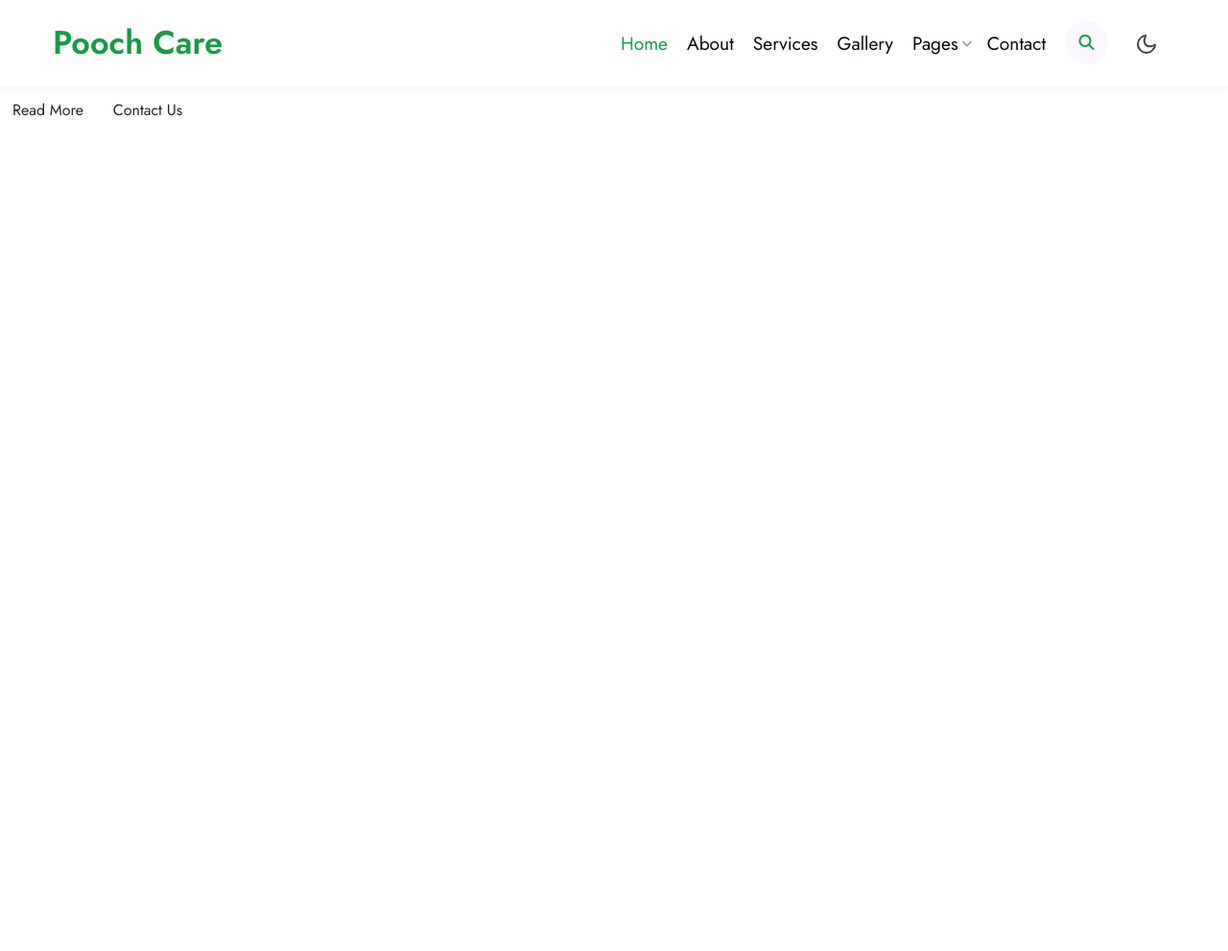
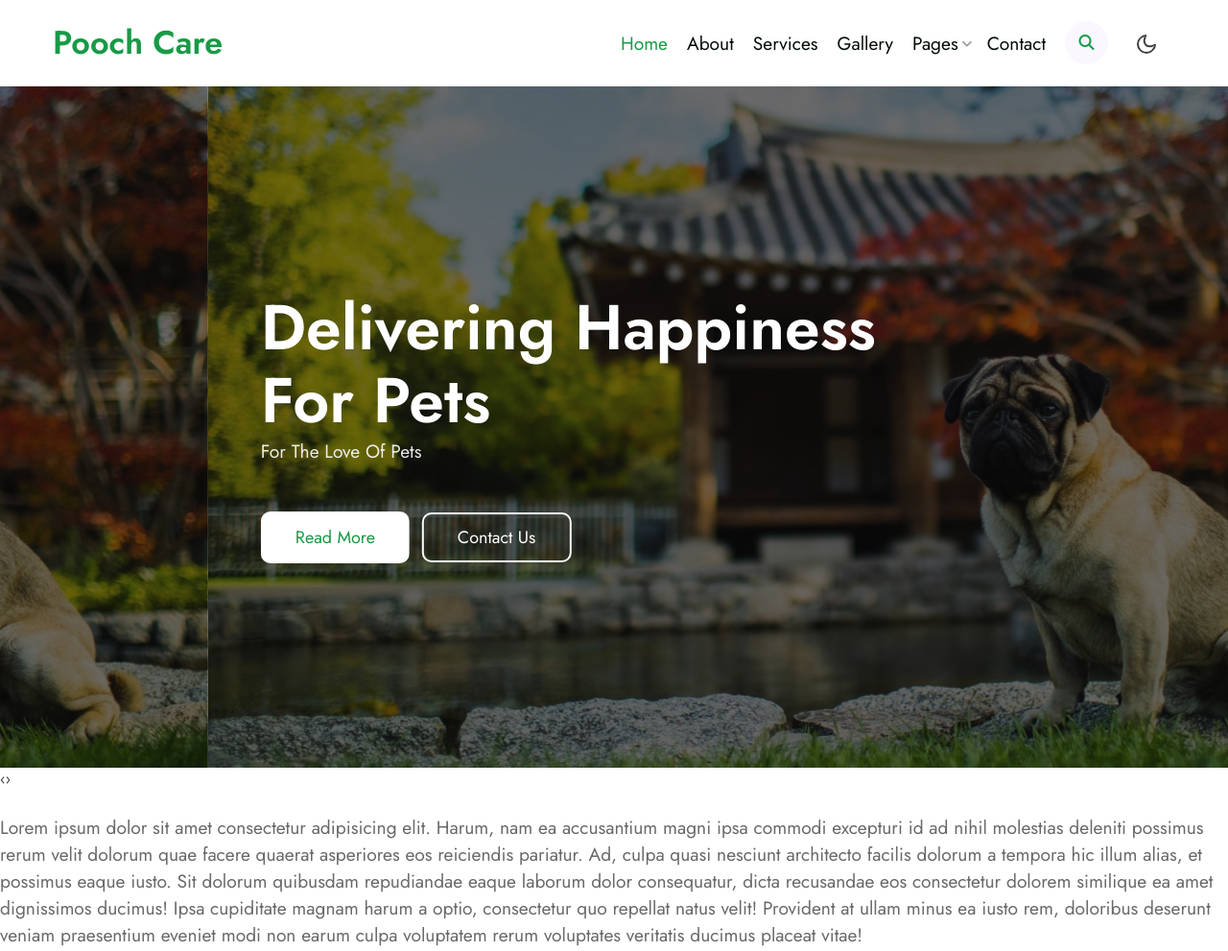
Before and after one commit to Tung2709/Poochcare, a plain HTML site: page index.html in a window 1280 px wide. Shown: the whole page at 96% size. Before the commit the page ends 800 px from the top, so only its background shows below. Drawn offline with nearby package versions, Linux system fonts and the light colour scheme.

Commit message:
add img, update carousel and css of index

```diff
--- a/css/index.css
+++ b/css/index.css
@@ -13,6 +13,16 @@ body {
   font-weight: 400;
   margin: 0 0 1.5em;
   text-align: left;
+}
+
+h1,
+h2,
+h3,
+h4,
+h5,
+h6 {
+  padding: 0;
+  margin: 0;
 }
 
 .container {
@@ -32,6 +42,75 @@ body {
   z-index: 1033;
 }
 
+/* Title */
+.h3title {
+  font-size: 40px;
+  font-weight: 600;
+  line-height: 48px;
+  text-transform: capitalize;
+}
+
+.h6Title {
+  font-size: 18px;
+  font-weight: 400;
+  text-transform: uppercase;
+  line-height: 2em;
+  letter-spacing: 1px;
+  color: #f53626;
+}
+
+/* Paragraph */
+p {
+  font-size: 1.2em;
+  line-height: 28px;
+  color: #696969;
+  margin: 0;
+  padding: 0;
+  font-family: "Jost", sans-serif;
+}
+
+/* BUTTON READ MORE */
+a.read {
+  font-size: 17px;
+  padding: 0;
+  border-bottom: 2px solid #189a46;
+  color: #000c04;
+  transition: 0.3s ease-in-out;
+  font-weight: 600;
+  border-radius: 0;
+  margin-top: 20px;
+  display: inline-block;
+  text-transform: capitalize;
+}
+
+.btn-white {
+  padding: 12px 35px;
+  font-size: 18px;
+  line-height: 28px;
+  text-transform: capitalize;
+  font-weight: 400;
+  transition: 0.3s ease-in;
+  border-radius: 10px;
+  background-color: #fff;
+  color: #189a46;
+}
+
+.btn-style {
+  padding: 12px 35px;
+  font-size: 18px;
+  line-height: 28px;
+  text-transform: capitalize;
+  font-weight: 400;
+  transition: 0.3s ease-in;
+  border-radius: 10px;
+}
+
+.border-btn {
+  border: 2px solid #fff;
+  color: #fff;
+  padding: 10px 35px;
+}
+
 /* HEADER */
 header.mainHeader {
   /* width: 1349px; */
@@ -44,11 +123,9 @@ header.mainHeader {
   transition: all 0.5s ease;
 }
 
-.dark header.mainHeader{
+.dark header.mainHeader {
   background-color: black;
 }
-
-
 
 nav ul li {
   display: inline-block;
@@ -85,7 +162,7 @@ nav ul li {
   transition: all 0.5s ease;
 }
 
-.dark .navbar-expand-lg .navbar-nav .nav-link{
+.dark .navbar-expand-lg .navbar-nav .nav-link {
   color: #dddddd;
 }
 
@@ -234,15 +311,15 @@ ul .navSearch:hover a.searchIcon {
   border-right: none;
 }
 
-.searchPopup form input:focus{
+.searchPopup form input:focus {
   outline: none;
 }
 
-.searchPopup form button{
+.searchPopup form button {
   font-size: 17px;
   line-height: 28px;
   text-align: center;
-  color: #F5F9FC;
+  color: #f5f9fc;
   font-weight: 500;
   border: none;
   background: #189a46;
@@ -252,11 +329,11 @@ ul .navSearch:hover a.searchIcon {
   border-top-right-radius: 6px;
 }
 
-.searchPopup form button:hover{
+.searchPopup form button:hover {
   opacity: 0.8;
 }
 
-.searchPopup form .close{
+.searchPopup form .close {
   position: absolute;
   right: 20px;
   top: -50px;
@@ -267,7 +344,7 @@ ul .navSearch:hover a.searchIcon {
   opacity: 0.7;
 }
 
-.close{
+.close {
   float: right;
   font-weight: 700;
   line-height: 1;
@@ -301,7 +378,14 @@ ul .navSearch:hover a.searchIcon {
   position: relative;
   transform: scale(var(--ggs, 1));
   height: 24px;
-  background: linear-gradient(180deg, currentColor 4px, transparent 0) no-repeat 5px -6px/2px 6px, linear-gradient(180deg, currentColor 4px, transparent 0) no-repeat 5px 14px/2px 6px, linear-gradient(180deg, currentColor 4px, transparent 0) no-repeat -8px 5px/6px 2px, linear-gradient(180deg, currentColor 4px, transparent 0) no-repeat 14px 5px/6px 2px;
+  background: linear-gradient(180deg, currentColor 4px, transparent 0) no-repeat
+      5px -6px/2px 6px,
+    linear-gradient(180deg, currentColor 4px, transparent 0) no-repeat 5px 14px/2px
+      6px,
+    linear-gradient(180deg, currentColor 4px, transparent 0) no-repeat -8px 5px/6px
+      2px,
+    linear-gradient(180deg, currentColor 4px, transparent 0) no-repeat 14px 5px/6px
+      2px;
   border-radius: 100px;
   box-shadow: inset 0 0 0 2px;
   border: 6px solid transparent;
@@ -310,7 +394,8 @@ ul .navSearch:hover a.searchIcon {
   transform: rotate(-45deg);
 }
 
-.gg-sun:after, .gg-sun:before {
+.gg-sun:after,
+.gg-sun:before {
   content: "";
   position: absolute;
   height: 2px;
@@ -324,27 +409,27 @@ ul .navSearch:hover a.searchIcon {
   transform: rotate(45deg);
 }
 
-
-
-.gg-sun, .gg-sun:after, .gg-sun:before {
+.gg-sun,
+.gg-sun:after,
+.gg-sun:before {
   box-sizing: border-box;
   display: block;
   width: 24px;
 }
 
-.dark .gg-sun{
+.dark .gg-sun {
   color: #404040;
 }
 
-.mode-container i.gg-sun, .dark .mode-container i.gg-moon{
+.mode-container i.gg-sun,
+.dark .mode-container i.gg-moon {
   display: none;
 }
 
-.mode-container i.gg-moon, .dark .mode-container i.gg-sun  {
+.mode-container i.gg-moon,
+.dark .mode-container i.gg-sun {
   display: block;
 }
-
-
 
 .gg-moon {
   overflow: hidden;
@@ -367,25 +452,75 @@ ul .navSearch:hover a.searchIcon {
   left: 2px;
 }
 
-.gg-moon, .gg-moon:after {
+.gg-moon,
+.gg-moon:after {
   display: block;
   box-sizing: border-box;
   border-radius: 50%;
 }
 
 /* CAROUSEL */
-.carousel .container-fuild{
+.carousel {
   position: relative;
 }
 
-.owl-carousel .owl-stage-outer .owl-stage {
-    transform: translate3d(-8995px, 0px, 0px);
-    transition: all 1s ease 0s;
-    width: 14392px;
+.carouselInfo {
+  min-height: calc(100vh - 90px);
+  position: relative;
+  z-index: 0;
+  display: grid;
+  align-items: center;
+  padding: 3em 0;
+}
+
+.item .carouselInfo {
+  background-image: url(../img/banner1.jpg);
+  background-size: cover;
+}
+
+.owl-carousel .carouselInfo:nth-last-of-type(2) {
+  background-image: url(../img/banner2.jpg);
+  background-size: cover;
 }
 
 
+.carouselView::before {
+  content: "";
+  position: absolute;
+  top: 0;
+  left: 0;
+  min-height: 100%;
+  width: 100%;
+  z-index: -1;
+  background-color: #0c0c0c;
+  opacity: 0.6;
+}
 
+.carouselContent p {
+  color: #fff;
+  font-weight: 400;
+  text-transform: capitalize;
+  line-height: 30px;
+  opacity: 0.9;
+}
+
+.carouselContent {
+  max-width: 700px;
+}
+
+.carouselContent h5 {
+  font-size: 66px;
+  line-height: 76px;
+  font-weight: 700;
+  color: #fff;
+  text-transform: capitalize;
+}
+
+/* .owl-carousel .owl-stage-outer .owl-stage {
+  transform: translate3d(-8995px, 0px, 0px);
+  transition: all 1s ease 0s;
+  width: 14392px;
+} */
 
 @media (min-width: 576px) {
   .container {
--- a/index.html
+++ b/index.html
@@ -23,7 +23,7 @@
     <link rel="preconnect" href="https://fonts.googleapis.com" />
     <link rel="preconnect" href="https://fonts.gstatic.com" crossorigin />
     <link
-      href="https://fonts.googleapis.com/css2?family=Jost:wght@300;400;500;600;700;800;900&display=swap"
+      href="https://fonts.googleapis.com/css2?family=Jost:wght@300;400;600&display=swap"
       rel="stylesheet"
     />
 
@@ -70,7 +70,7 @@
     <link rel="stylesheet" href="./css/index.css" />
   </head>
   <body id="myBody">
-    <header id="siteHeader" class="mainHeader fixedTop">
+    <header id="siteHeader" class="mainHeader">
       <div class="container">
         <nav class="navbar navbar-expand-lg p-0">
           <a class="navbar-brand" href="https://wp.w3layouts.com/poochcare/"
@@ -179,45 +179,58 @@
     </header>
 
     <!-- CAROUSEL -->
-    <section class="carousel">
-      <div class="container-fuild">
-        <div class="owl-carousel">
-          <div>
-            <h1>Quality Things For Loving Pets</h1>
-            <p>For The Love Of Pets</p>
-            <div class="button">
-              <a href="" class="btn">Read More</a>
-              <a href="" class="btn">Contact Us</a>
+    <div class="carousel">
+      <div class="owl-carousel owl-one">
+        <div class="item">
+          <div class="carouselInfo carouselView">
+            <div class="container">
+              <div class="carouselContent text-left">
+                <h5>Quality Things For Loving Pets</h5>
+                <p>Keeps Your Pet Smiling</p>
+                <a href="" class="btn btn-style btn-white mt-sm-5 mt-4 mr-2"
+                  >Read More</a
+                >
+                <a href="" class="btn btn-style border-btn mt-sm-5 mt-4"
+                  >Contact Us</a
+                >
               </div>
             </div>
-          <div>
-            <h1>Quality Things For Loving Pets</h1>
-            <p>For The Love Of Pets</p>
-            <div class="button">
-              <a href="" class="btn">Read More</a>
-              <a href="" class="btn">Contact Us</a>
           </div>
         </div>
-          <div>
-            <h1>Quality Things For Loving Pets</h1>
-            <p>For The Love Of Pets</p>
-            <div class="button">
-              <a href="" class="btn">Read More</a>
-              <a href="" class="btn">Contact Us</a>
+        <div class="item">
+          <div class="carouselInfo carouselView">
+            <div class="container">
+              <div class="carouselContent text-left">
+                <h5>Delivering happiness for Pets</h5>
+                <p>For the love of pets </p>
+                <a href="" class="btn btn-style btn-white mt-sm-5 mt-4 mr-2"
+                  >Read More</a
+                >
+                <a href="" class="btn btn-style border-btn mt-sm-5 mt-4"
+                  >Contact Us</a
+                >
               </div>
             </div>
-          <div>
-            <h1>Quality Things For Loving Pets</h1>
-            <p>For The Love Of Pets</p>
-            <div class="button">
-              <a href="" class="btn">Read More</a>
-              <a href="" class="btn">Contact Us</a>
           </div>
         </div>
           </div>
           </div>
     </section>
-    <section class="aboutUs"></section>
+    <section class="aboutUs">
+      <p>
+        Lorem ipsum dolor sit amet consectetur adipisicing elit. Harum, nam ea
+        accusantium magni ipsa commodi excepturi id ad nihil molestias deleniti
+        possimus rerum velit dolorum quae facere quaerat asperiores eos
+        reiciendis pariatur. Ad, culpa quasi nesciunt architecto facilis dolorum
+        a tempora hic illum alias, et possimus eaque iusto. Sit dolorum
+        quibusdam repudiandae eaque laborum dolor consequatur, dicta recusandae
+        eos consectetur dolorem similique ea amet dignissimos ducimus! Ipsa
+        cupiditate magnam harum a optio, consectetur quo repellat natus velit!
+        Provident at ullam minus ea iusto rem, doloribus deserunt veniam
+        praesentium eveniet modi non earum culpa voluptatem rerum voluptates
+        veritatis ducimus placeat vitae!
+      </p>
+    </section>
     <section class="service"></section>
     <section class="offer"></section>
     <section class="number"></section>
@@ -251,9 +264,8 @@
     <script>
       new WOW().init();
     </script>
-    <!-- CHANGE HEIGHT HEADER SCROLL -->
+    <!-- MENU JS -->
     <script>
-      // When the user scrolls down 50px from the top of the document, resize the header's font size
       window.onscroll = function () {
         scrollFunction();
       };
@@ -268,6 +280,30 @@
           document.getElementById("siteHeader").style.height = "90px";
         }
       }
+      $(window).on("scroll", function () {
+        var scroll = $(window).scrollTop();
+
+        if (scroll >= 20) {
+          $("#siteHeader").addClass("fixedTop");
+        } else {
+          $("#siteHeader").removeClass("fixedTop");
+        }
+      });
+
+      //Main navigation Active Class Add Remove
+      $(".navbar-toggler").on("click", function () {
+        $("header").toggleClass("active");
+      });
+      $(document).on("ready", function () {
+        if ($(window).width() > 991) {
+          $("header").removeClass("active");
+        }
+        $(window).on("resize", function () {
+          if ($(window).width() > 991) {
+            $("header").removeClass("active");
+          }
+        });
+      });
     </script>
     <!-- SLICK JS -->
     <!-- <script type="text/javascript" src="//cdn.jsdelivr.net/npm/slick-carousel@1.8.1/slick/slick.min.js"></script>
@@ -293,14 +329,33 @@
     ></script>
     <script>
       $(document).ready(function () {
-        var owl = $(".owl-carousel");
-        owl.owlCarousel({
+        $(".owl-one").owlCarousel({
+          loop: true,
+          margin: 0,
+          nav: false,
+          responsiveClass: true,
+          autoplay: true,
+          autoplayTimeout: 5000,
+          autoplaySpeed: 1000,
+          autoplayHoverPause: false,
+          responsive: {
+            0: {
               items: 1,
-          loop: true,
-          center: true,
-          autoplay: false,
-          autoplayTimeout: 2000,
-          autoplayHoverPause: true,
+              nav: false,
+            },
+            480: {
+              items: 1,
+              nav: false,
+            },
+            667: {
+              items: 1,
+              nav: true,
+            },
+            1000: {
+              items: 1,
+              nav: true,
+            },
+          },
         });
       });
     </script>
```
Also changed, not shown: img/ab.jpg (added), img/banner1.jpg (added), img/banner2.jpg (added), img/banner3.jpg (added), img/banner4.jpg (added), img/close.png (added), img/f1.jpg (added), img/f2.jpg (added), img/f3.jpg (added), img/f4.jpg (added), img/img-sprite.png (added). Lines whose indentation alone changed are shown as unchanged.
